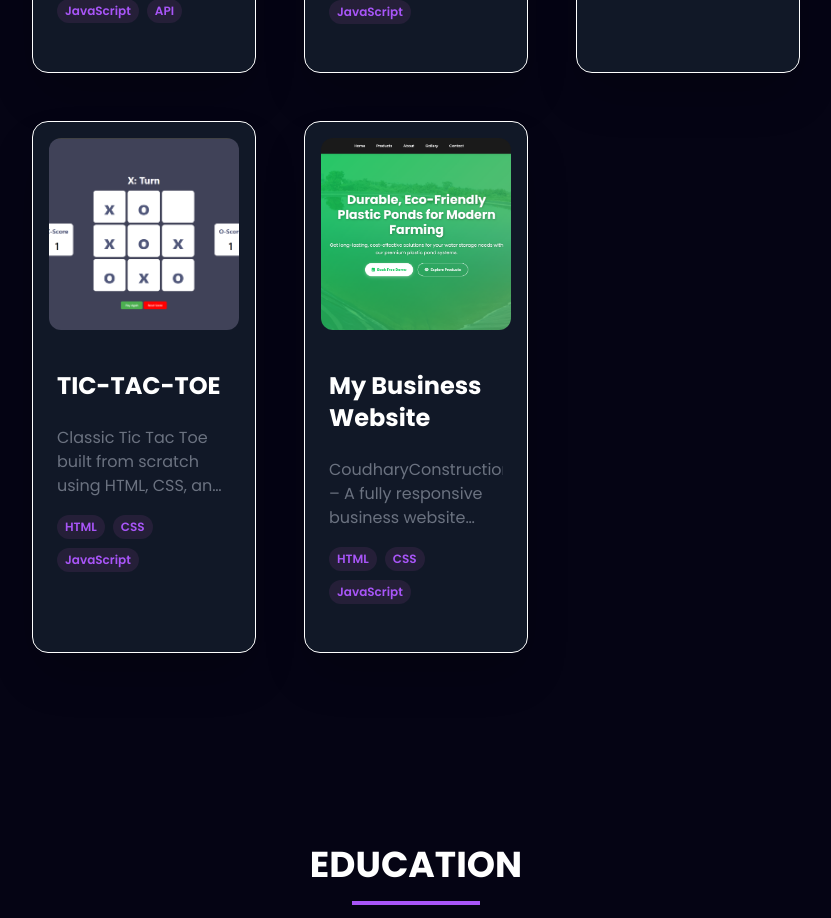
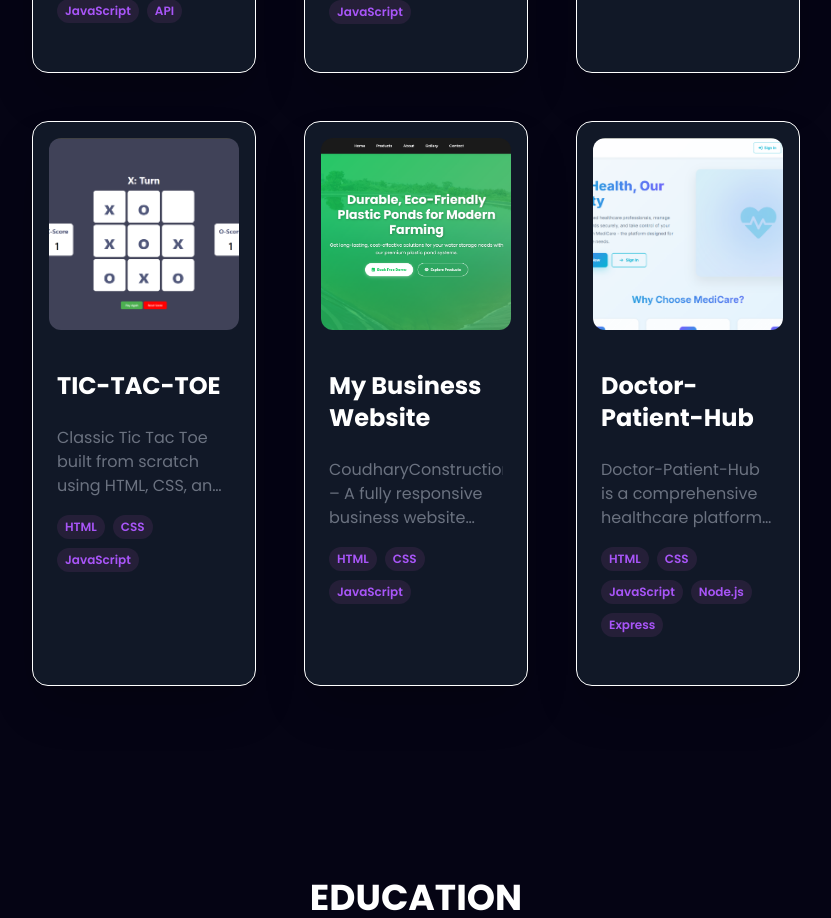
Before and after one commit to Dikshant0083/Portfolio, a React (Vite) app: page / in a window 1280 px wide. Shown: the part 2780-3698 px from the top of the page, without its empty margins (224-1055 px from the left). Built offline with nearby package versions, Linux system fonts and the light colour scheme.

Commit message:
project added

```diff
--- a/src/constants.js
+++ b/src/constants.js
@@ -44,7 +44,7 @@ import movierecLogo from './assets/work_logo/healthquest.png';
 // import taskremLogo from './assets/work_logo/.png';
 import npmLogo from './assets/work_logo/tictac.png';
 import webverLogo from './assets/work_logo/business.png';
-// import cmLogo from './assets/work_logo/cm.png';
+import cmLogo from './assets/work_logo/doctor-patient.png';
 // import imagesearchLogo from './assets/work_logo/image_search.png';
 // import removebgLogo from './assets/work_logo/remove_bg.png';
 
@@ -180,7 +180,7 @@ export const SkillsInfo = [
       webapp: "https://dikshant0083.github.io/TIC-TAC-TOE/",
     },
     {
-      id: 3,
+      id: 4,
       title: "My Business Website",
       description:
         "CoudharyConstruction – A fully responsive business website showcasing construction materials and plastic pondliners with dynamic product listings and inquiry features.",
@@ -190,4 +190,14 @@ export const SkillsInfo = [
       webapp: "https://business-website-nine-omega.vercel.app/"
     },
 
+    {
+      id: 5,
+      title: "Doctor-Patient-Hub",
+      description:
+        "Doctor-Patient-Hub is a comprehensive healthcare platform designed to streamline communication between doctors and patients, offering features like appointment booking, medical history tracking, and secure messaging.",
+      image: cmLogo,
+      tags: ["HTML", "CSS", "JavaScript","Node.js", "Express"],
+      github: "https://github.com/Dikshant0083/Patient-ONE.git",
+      webapp: "https://patient-one-00mp.onrender.com/"
+    },
   ];
```
Also changed, not shown: src/assets/work_logo/doctor-patient.png (added).
